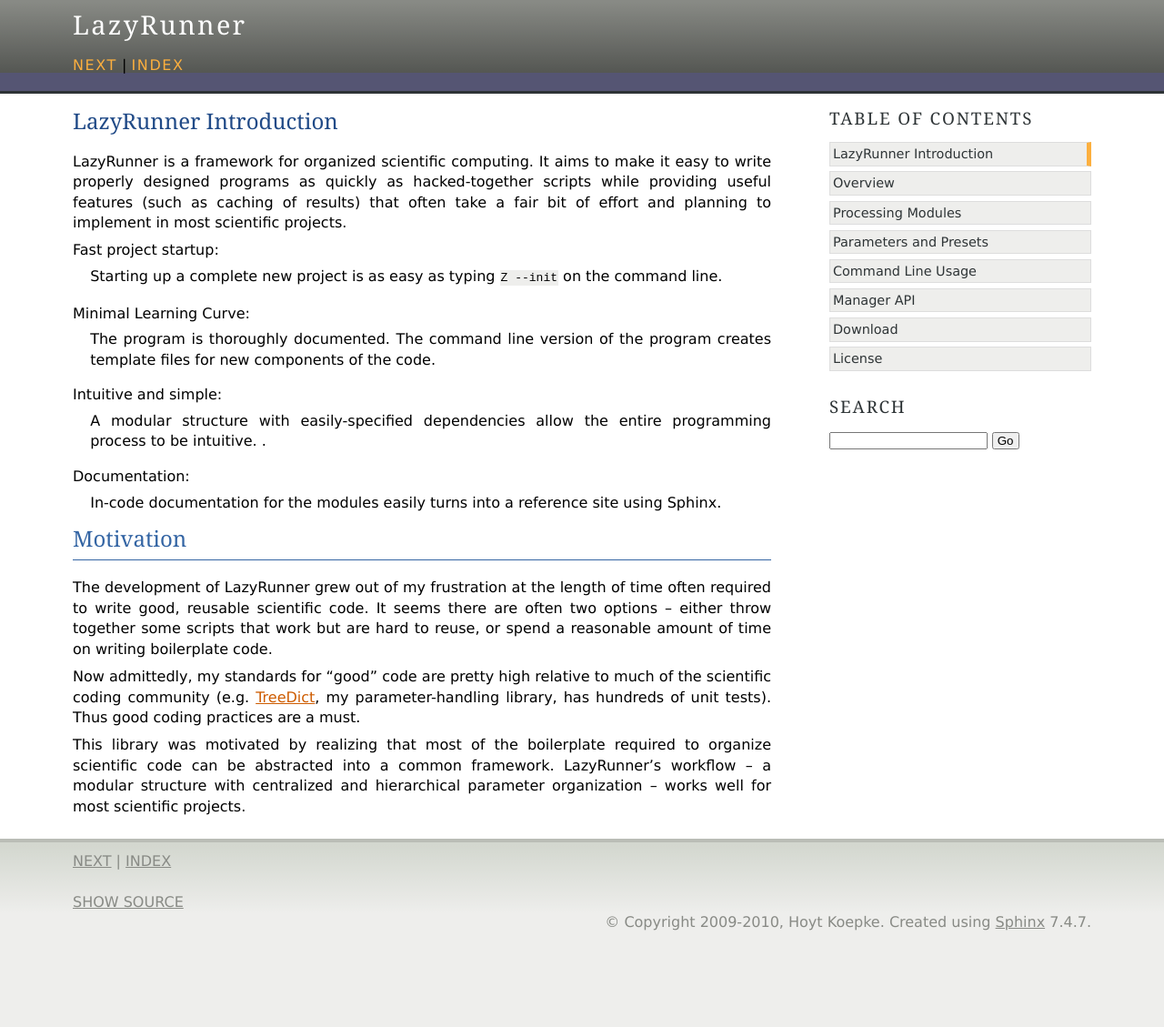
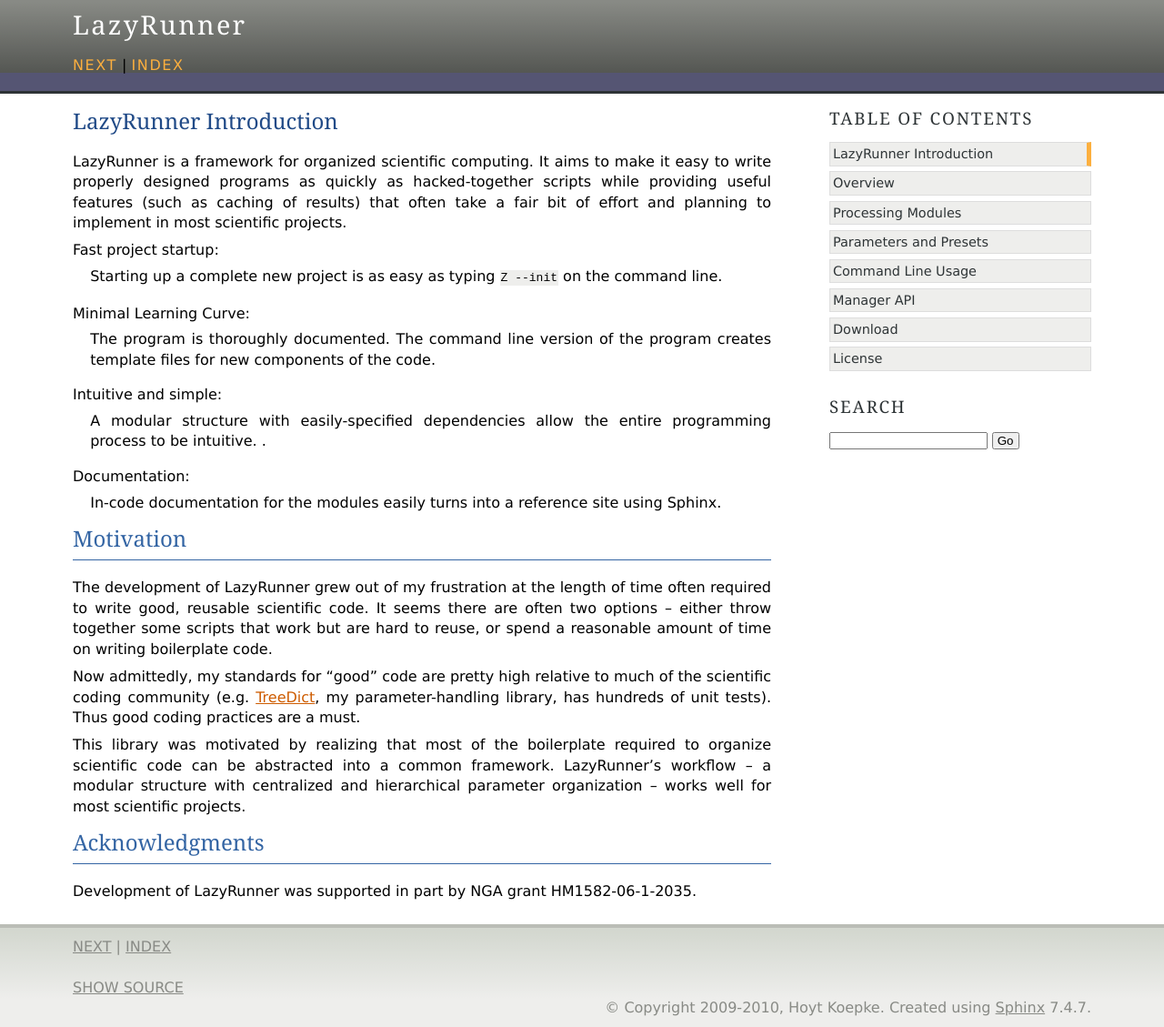
Before and after one commit to hoytak/lazyrunner, a Sphinx documentation site: the page built from doc/source/index.rst, in a window 1280 px wide. Shown: the whole page at 91% size. Built offline with Sphinx 7.4.7, drawn with Linux system fonts in a browser that asks for light colours; before the commit the page ends 1036 px from its top, so only the background shows below that.

Commit message:
Added proper grant acknowledgement.

```diff
--- a/doc/source/index.rst
+++ b/doc/source/index.rst
@@ -43,6 +43,12 @@
 centralized and hierarchical parameter organization -- works well for
 most scientific projects.
 
+Acknowledgments
+----------------
+
+Development of LazyRunner was supported in part by NGA grant
+HM1582-06-1-2035.
+
 .. toctree::
     :hidden:
     :maxdepth: 3
```
